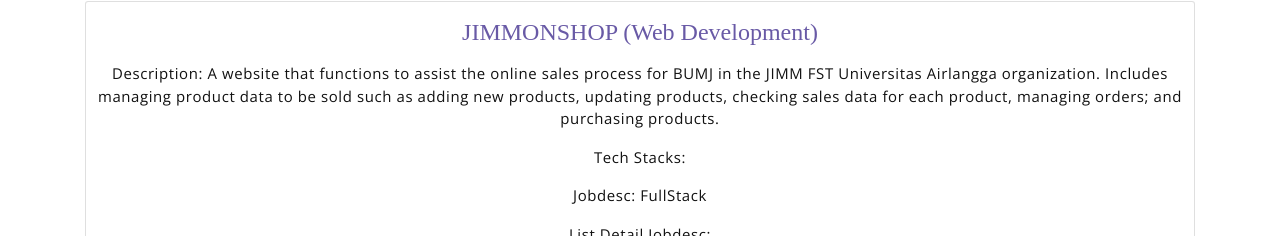
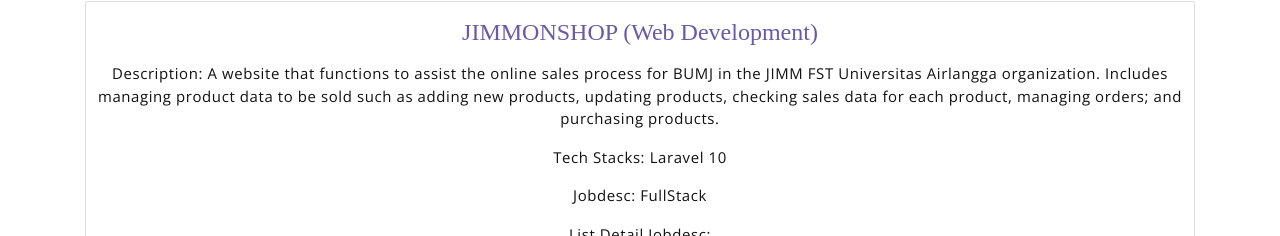
Before and after one commit to robanu-dk/web_portof, a Next.js app: page / in a window 1280 px wide. Shown: the part 2990-3226 px from the top of the page. Built offline with nearby package versions, Linux system fonts and the light colour scheme; a web font is replaced by a local one.

Commit message:
(adjust) format data

```diff
--- a/src/app/pages/portfolio/page.tsx
+++ b/src/app/pages/portfolio/page.tsx
@@ -17,8 +17,8 @@
         job: 'SOFTWARE ENGINEER',
     };
 
+    setUserUpdateStatus(false);
     setUser(user);
-    setUserUpdateStatus(false);
 }
 
 function getNavbarContents(setNavbarContents: Dispatch<SetStateAction<ContentProps[]>>, setNavbarContentsUpdateStatus: Dispatch<SetStateAction<boolean>>) {
@@ -30,8 +30,8 @@
         { id: 'contact-nav', title: 'Contact Me', link: '#contact' },
     ];
 
+    setNavbarContentsUpdateStatus(false);
     setNavbarContents(nav_contents);
-    setNavbarContentsUpdateStatus(false);
 }
 
 function getServices(setServices: Dispatch<SetStateAction<ServiceProps[]>>, setServicesUpdateStatus: Dispatch<SetStateAction<boolean>>) {
@@ -55,8 +55,8 @@
         },
     ];
 
+    setServicesUpdateStatus(false);
     setServices(services);
-    setServicesUpdateStatus(false);
 }
 
 function getTechStacks(setTechStacks: Dispatch<SetStateAction<TechStackProps[]>>, setTechStacksUpdateStatus: Dispatch<SetStateAction<boolean>>) {
@@ -76,8 +76,8 @@
         { id: 13, title: 'Tortoise SVN', icon_source: '/icons/SVN.png' },
     ];
 
+    setTechStacksUpdateStatus(false);
     setTechStacks(tech_stacks);
-    setTechStacksUpdateStatus(false);
 }
 
 function getProjects(setprojects: Dispatch<SetStateAction<ProjectProps[]>>, setProjectsUpdateStatus: Dispatch<SetStateAction<boolean>>) {
@@ -91,7 +91,7 @@
             process for BUMJ in the JIMM FST Universitas Airlangga organization. Includes managing product data to be sold such as adding
             new products, updating products, checking sales data for each product, managing orders; and purchasing products.
             `,
-            framework: 'Laravel 10',
+            tech_stacks: 'Laravel 10',
             jobdesc: 'FullStack',
             list_jobdescs: [
                 'Design Database',
@@ -113,8 +113,8 @@
         },
     ];
 
+    setProjectsUpdateStatus(false);
     setprojects(projects);
-    setProjectsUpdateStatus(false);
 }
 
 export default function Portfolio() {
```
